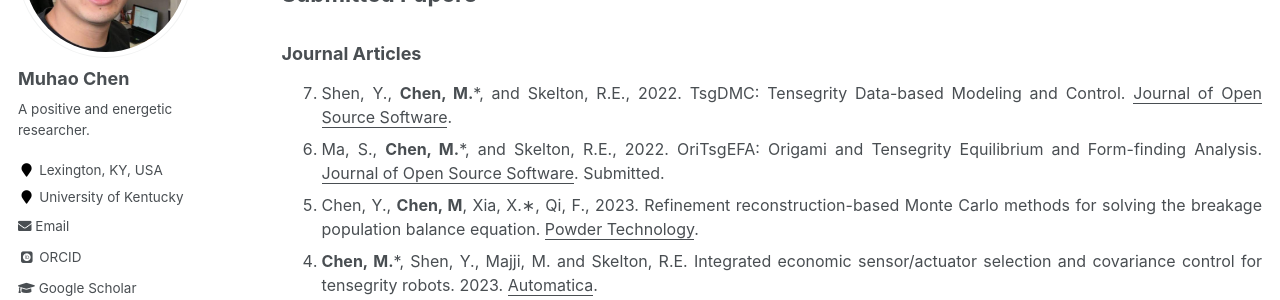
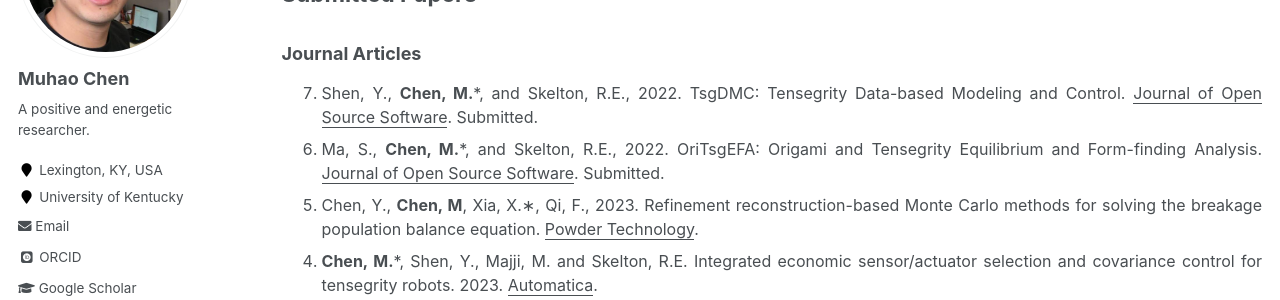
Before and after one commit to Muhao-Chen/muhao-chen.github.io, a Jekyll site: the page built from _pages/publication.md, in a window 1280 px wide and 900 px high, scrolled down 2642 px. Shown: the part 153-453 px from the top of the window. Built offline with Jekyll 4.4.1, drawn with Linux system fonts in a browser that asks for light colours; some web fonts are replaced.

Commit message:
Update publication.md

```diff
--- a/_pages/publication.md
+++ b/_pages/publication.md
@@ -69,7 +69,7 @@ toc: true
 ### Journal Articles
 <font size=3>
 <ol reversed>
-<li> Shen, Y., <strong>Chen, M.</strong>*, and Skelton, R.E., 2022. TsgDMC: Tensegrity Data-based Modeling and Control. <u>Journal of Open Source Software</u>. </li>
+<li> Shen, Y., <strong>Chen, M.</strong>*, and Skelton, R.E., 2022. TsgDMC: Tensegrity Data-based Modeling and Control. <u>Journal of Open Source Software</u>. Submitted.</li>
 <li> Ma, S., <strong>Chen, M.</strong>*, and Skelton, R.E., 2022. OriTsgEFA: Origami and Tensegrity Equilibrium and Form-finding Analysis. <u>Journal of Open Source Software</u>. Submitted. </li>
 <li> Chen, Y., <strong>Chen, M</strong>, Xia, X.∗, Qi, F., 2023. Refinement reconstruction-based Monte Carlo methods for solving the breakage population balance equation. <u>Powder Technology</u>. </li>
 <li> <strong>Chen, M.</strong>*, Shen, Y., Majji, M. and Skelton, R.E. Integrated economic sensor/actuator selection and covariance control for tensegrity robots. 2023. <u>Automatica</u>. </li>
```
